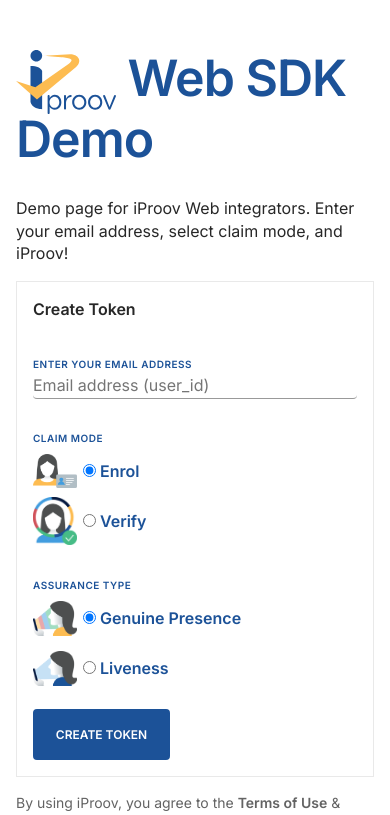
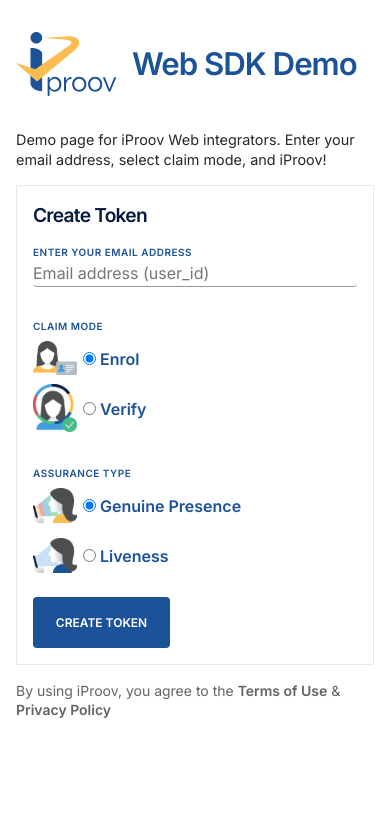
Before and after one commit to iProov/web, a PHP site: page /demo/src/static/index.html in a window 390 px wide. Shown: the top 815 px of the page. After the commit the page ends 718 px from the top, so only its background shows below. Run offline with PHP 8.4, Linux system fonts and the light colour scheme.

Commit message:
Improve UX on mobile devices, handle errors

```diff
--- a/demo/src/static/css/main.css
+++ b/demo/src/static/css/main.css
@@ -176,6 +176,31 @@ h1 {
   line-height: 1em;
 }
 
+header h1 {
+  margin-top: 1rem;
+  display: flex;
+  flex-direction: row;
+  align-items: center;
+  grid-template-columns: 50% 50%;
+}
+
+header span {
+  font-size: 1.95rem;
+  line-height: 1;
+}
+
+@media screen and (min-width: 1024px) {
+  header span {
+    font-size: 2.6rem;
+  }
+}
+
+
+
+header .logo {
+  margin-right: 1rem;
+}
+
 h3 {
   color: var(--c-deep-cove);
   letter-spacing: -0.02em;
@@ -186,6 +211,17 @@ h3 {
   line-height: 1.3em;
 }
 
+h4 {
+  color: var(--c-deep-cove);
+  font-size: 1.2em;
+  letter-spacing: -0.04em;
+  margin-bottom: 0;
+}
+
+header + p {
+  font-size: .9rem;
+}
+
 a {
   color: var(--c-matisse);
   text-decoration: none;
@@ -194,9 +230,6 @@ a {
 
 a:focus, a:hover {
   color: var(--c-deep-cove);
-}
-
-.logo {
 }
 
 legend {
@@ -395,6 +428,7 @@ footer a {
   background-repeat: no-repeat;
   background-position: 100% 0;
   margin-bottom: 1rem;
+  padding-right: calc(80px + 1rem);
 }
 
 
@@ -409,6 +443,10 @@ footer a {
   padding-right: calc(1rem + 80px);
 }
 
+[slot=ready] h3 {
+  font-size: 1.5rem;
+}
+
 .error-container {
   background-color: var(--c-egg-sour);
   color: var(--c-torch-red);
@@ -419,6 +457,7 @@ footer a {
 }
 
 .error-container h4, .error-container p {
+  color: inherit;
   margin-bottom: 0;
 }
 
--- a/demo/src/static/index.html
+++ b/demo/src/static/index.html
@@ -23,14 +23,15 @@
       <header>
         <h1>
           <img class="logo" src="img/iproov_logo.svg" width="100" alt="iProov" />
-          Web SDK Demo</h1>
+          <span>Web SDK Demo</span>
+        </h1>
       </header>
       <p>Demo page for iProov Web integrators. Enter your email address, select claim mode, and iProov!</p>
       <form id="token_config" class="card">
         <h4>Create Token</h4>
         <div class="form__field">
           <label for="user_id">Enter your email address</label>
-          <input type="email" name="user_id" id="user_id" placeholder="Email address (user_id)" required="required" />
+          <input type="email" name="user_id" id="user_id" placeholder="Email address (user_id)" />
         </div>
         <div class="form__field">
           <fieldset>
--- a/demo/src/static/js/main.js
+++ b/demo/src/static/js/main.js
@@ -35,9 +35,11 @@ async function initializeSDK(body) {
     await import("../node_modules/@iproov/web/iProovMe.js")
     initializeSDK.imported = true
   }
-  document.querySelector("#iproov_wrapper").classList.remove("hidden")
+  const wrapper = document.querySelector("#iproov_wrapper")
+  wrapper.classList.remove("hidden")
   iProov.addEventListener("ready", () => {
     iProov.querySelector("[slot=button] button").focus()
+    wrapper.scrollIntoView({ behavior: "smooth", block: "end" })
   })
   document.querySelector("#token_config").classList.add("collapsed")
 }
@@ -48,7 +50,8 @@ function handleError(body) {
   const errorContainer = document.querySelector("#token_config .error-container")
   errorContainer.innerHTML = `<h4>Error</h4><p><b>${body.error}</b>: ${body.error_description}</p>`
   errorContainer.classList.remove("hidden")
-  console.error(body)
+  errorContainer.scrollIntoView({ behavior: "smooth", block: "end" })
+  console.error("Error:", body.error, body)
 }
 
 const main = async () => {
```
Also changed, not shown: demo/src/platform.js (+7 -0 lines).
